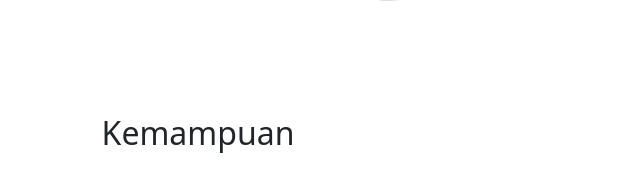
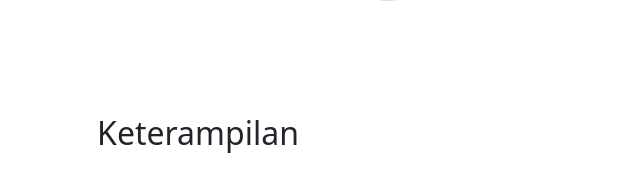
Before and after one commit to FajarMaulana26/fajarmaulana26.github.io, a plain HTML site: page index.html in a window 1280 px wide. Shown: the part 1919-2093 px from the top of the page, 442-1082 px from the left. Drawn offline with nearby package versions, Linux system fonts and the light colour scheme.

Commit message:
Update index.html

```diff
--- a/index.html
+++ b/index.html
@@ -118,7 +118,7 @@
       <div class="container">
         <div class="row text-center mb-3">
           <div class="col">
-            <h2>Kemampuan</h2>
+            <h2>Keterampilan</h2>
           </div>
         </div>
         <div class="row justify-content-center fs-4">
```
